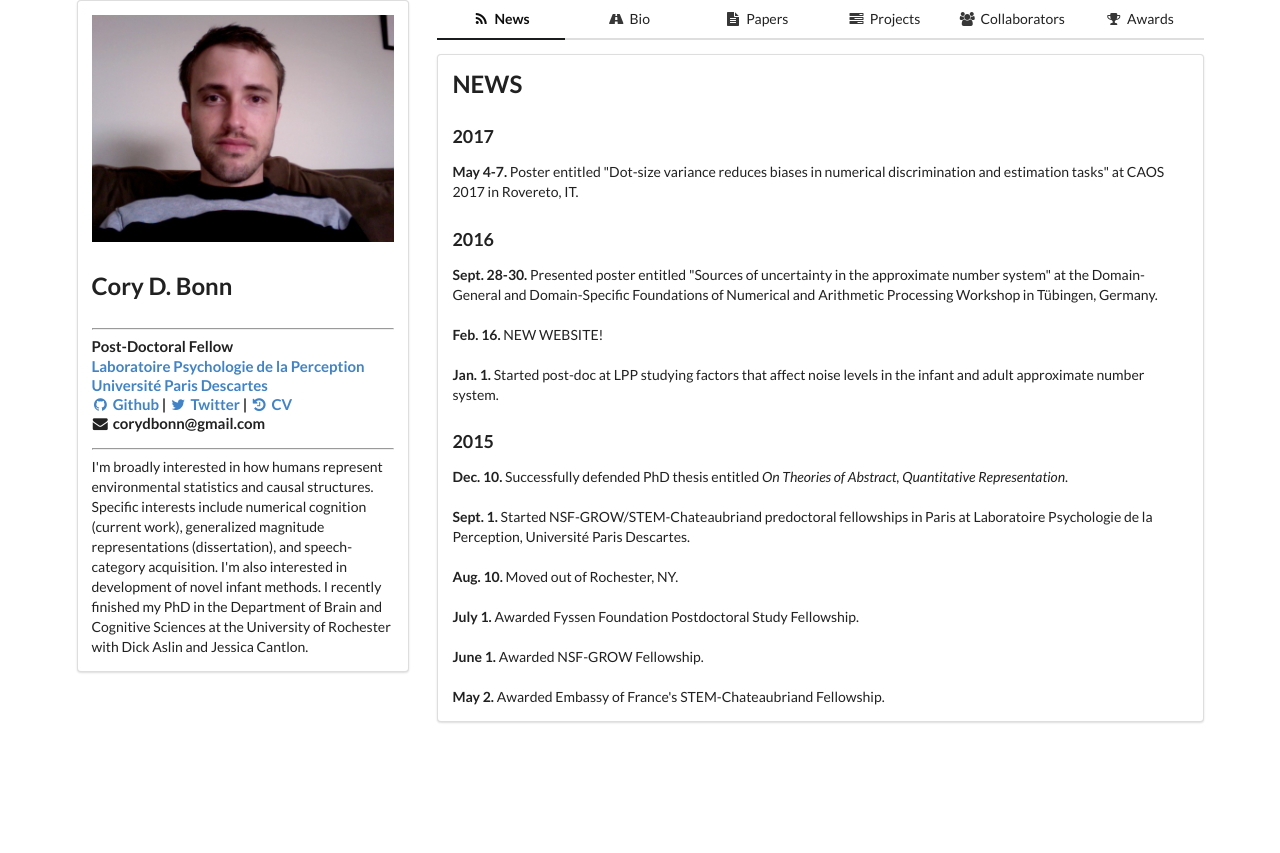
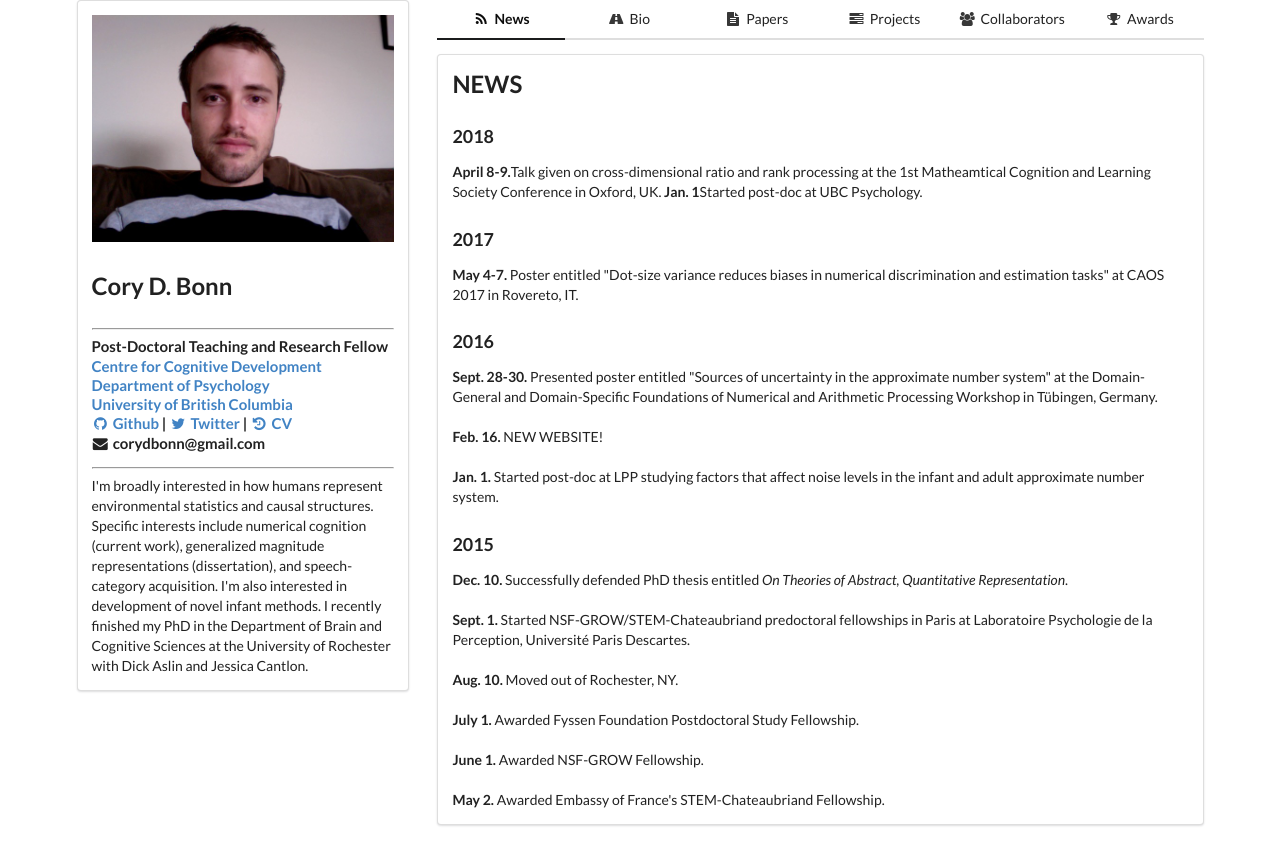
Before and after one commit to corydbonn/corydbonn.github.io, a plain HTML site: page index.html in a window 1280 px wide. Before the commit the page ends 800 px from the top, so only its background shows below. Drawn offline with nearby package versions, Linux system fonts and the light colour scheme.

Commit message:
Updates
Position update, news update, fix errors

```diff
--- a/index.html
+++ b/index.html
@@ -34,9 +34,10 @@
 					<h2>Cory D. Bonn</h2>
 					<h4>
 						<hr>
-						Post-Doctoral Fellow<br>
-						<a href="http://lpp.psycho.univ-paris5.fr/">Laboratoire Psychologie de la Perception</a><br>
-						<a href="http://www.parisdescartes.fr/">Universit&eacute; Paris Descartes</a><br>
+						Post-Doctoral Teaching and Research Fellow<br>
+						<a href="http://cogdev.psych.ubc.ca/">Centre for Cognitive Development</a><br>
+						<a href="https://psych.ubc.ca">Department of Psychology</a><br>
+						<a href="https://www.ubc.ca/">University of British Columbia</a><br>
 						<a href="https://github.com/corydbonn"><i class="github icon"></i>Github</a> | <a href="https://twitter.com/corydbonn"><i class="twitter icon"></i>Twitter</a> | <a href=""><i class="history icon"></i>CV</a><br>
 						<i class="mail icon"></i><text id="returnAddress" onload="returnAddr();"></text>
 					</h4>
@@ -70,6 +71,9 @@
 
 					<div class="ui active tab segment" id="newsFeed" data-tab="news">
 						<h2>NEWS</h2>
+						<h3>2018</h2>
+						<text><span class="dat">April 8-9.</span>Talk given on cross-dimensional ratio and rank processing at the 1st Matheamtical Cognition and Learning Society Conference in Oxford, UK.</text>
+						<text><span class="dat">Jan. 1</span>Started post-doc at UBC Psychology.</text>
 						<h3>2017</h3>
 						<text><span class="dat">May 4-7.</span> Poster entitled "Dot-size variance reduces biases in numerical discrimination and estimation tasks" at CAOS 2017 in Rovereto, IT.</text>
 						<h3>2016</h3>
@@ -88,7 +92,7 @@
 
 					<div class="ui tab segment" id="bioText" data-tab="bio">
 						<h2>BIOGRAPHY</h2>
-						<text>I am currently a post-doc at the Laboratoire Psychologie de la Perception, Universit&eacute; Paris Descartes, working with V&eacute;ronique Izard in the Perception-Action Group. I recently finished my PhD at the Department of Brain and Cognitive Sciences at the University of Rochester, working with Dick Aslin and Jessica Cantlon. In a former life, I was a pianist, but these days I find myself broadly interested in how humans learn about the causal and statistical structure of the world. Most recently, that has expanded to include numerical cognition, but I've worked on diverse problems related to generalized magnitude representation and distributional learning of phonemes. Before working on statistical learning, I was interested in music and auditory perception.</text>
+						<text>I am currently a post-doc at the Centre for Cognitive Development, University of British Columbia, working with Darko Odic in the Early Development Group. I did my PhD at the Department of Brain and Cognitive Sciences at the University of Rochester, working with Dick Aslin and Jessica Cantlon and previously did a post-doc in Paris with V&eacute;ronique Izard and Lola de Hevia. In a former life, I was a pianist, but these days I find myself broadly interested in how humans learn about the causal and statistical structure of the world. Most recently, that has expanded to include numerical cognition, but I've worked on diverse problems related to generalized magnitude representation and distributional learning of phonemes. Before working on statistical learning, I was interested in music and auditory perception.</text>
 						<text>I have an interest in methods development, particularly for use with infants, whether it be for creating new eye-tracking paradigms or extending the analytical toolbox of infant researchers.</text>
 					</div>
 
@@ -98,7 +102,7 @@
 						<text>Bonn, C.D., & Izard, V. (In prep). Dot-size variance reduces biases in numerical discrimination and estimation tasks.</text>
 
 						<h3>Abstract Quantity</h3>
-						<text>Bonn, C.D., Netskou, M.E., Streri, A., & de Hevia, M.D. (In prep). Number-brightness mapping in newborn infants.</text><br><br>
+						<text>Bonn, C.D., Netskou, M.E., Streri, A., & de Hevia, M.D. (under review). Number-brightness association in newborn infants.</text><br><br>
 						<text>Bonn, C.D., & Cantlon, J.F. (Under review). Spontaneous, modality-general abstraction of a ratio scale.</text><br><br>
 						<text>Bonn, C.D., & Cantlon, J.F. (Under revision). Learning relations between space, time, and number from environmental statistics.</text><br><br>
 						<text>Bonn, C.D.</span>, & Cantlon, J.F. (2012). <a href="http://caoslab.bcs.rochester.edu/pdf/Bonn-Cantlon_CN2012.pdf">The origins and structure of quantitative concepts. </a><span class="ital">Cognitive Neuropsychology</span>, <span class="ital">29:1-2</span>, pp. 149-173.</text>
@@ -133,7 +137,7 @@
 						<text>Dick Aslin</text><br>
 						<text>Jessica Cantlon</text><br>
 						<text>V&eacute;ronique Izard</text><br>
-						<text>Lola de Hevia></text>
+						<text>Lola de Hevia</text>
 					</div>
 
 					<div class="ui tab segment" id="awardsList" data-tab="awards">
```
